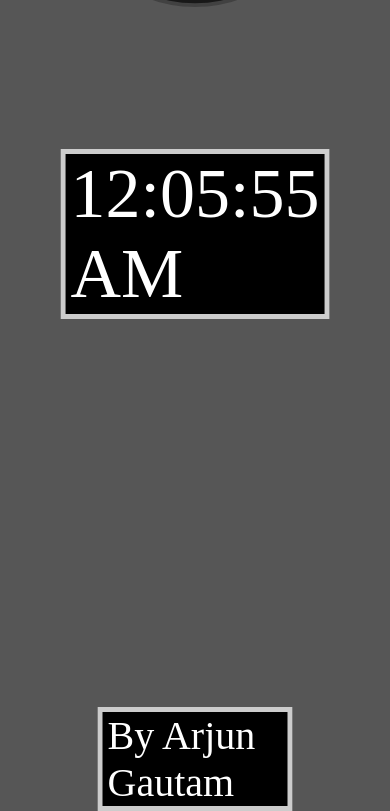
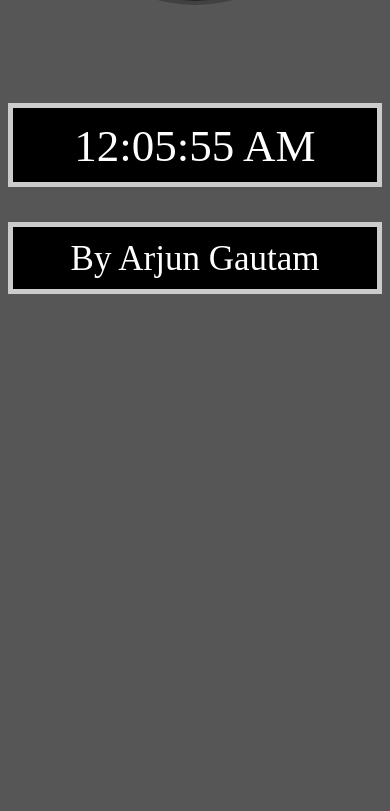
Before and after one commit to arjungautam1/Clock, a plain HTML site: page index.html in a window 390 px wide. Shown: the part 443-1254 px from the top of the page. After the commit the page ends 844 px from the top, so only its background shows below. Drawn offline with Linux system fonts and the light colour scheme.

Commit message:
responsive

```diff
--- a/css/style.css
+++ b/css/style.css
@@ -6,9 +6,9 @@ html{
 .main{
     display:flex;
     /* 	Displays an element as a block-level flex container */
-    padding: 2em;
+    padding: 1em;
     /* Relative to the font-size of the element (2em means 2 times the size of the current font) */
-    height: 90vh;
+    height: 60vh;
     /* Relative to 1% of the height of the viewport* */
     justify-content: center;
     align-items: middle;
@@ -70,25 +70,25 @@ html{
 
 .clock{
     background-color: black;
-    position: absolute;;
-    top:50%;
-    left: 50%;
-    transform: translateX(-50%) translateY(100%);
-    color:white;
-    font-size: 70px;
-    border:5px solid #ccc;
-    padding: 0px 5px 0px 5px;
+    color: white;
+    font-size: 45px;
+    border: 5px solid #ccc;
+    padding: 12px 5px 10px 5px;
+    text-align: center;
+    max-width: 500px;
+    margin: auto;
+    margin-top: 0em;
 }
 .info{
     background-color: black;
-    position: absolute;;
-    top:50%;
-    left: 50%;
-    transform: translateX(-50%) translateY(700%);
-    color:white;
-    font-size: 40px;
-    border:5px solid #ccc;
-    padding: 0px 5px 0px 5px;
+    color: white;
+    font-size: 35px;
+    border: 5px solid #ccc;
+    padding: 12px 5px 10px 5px;
+    text-align: center;
+    max-width: 500px;
+    margin: auto;
+    margin-top: 1em;
 }
 .laser{
 position: absolute;
--- a/index.html
+++ b/index.html
@@ -36,15 +36,17 @@
                 <path class="second-arm" d="M300.5 350V55"/>
                 <circle class="sizing-box" cx="300" cy="300" r="253.9"/>
             </g>
+
         </svg>
-
         </div>
 
-        <div id="MyClockDisplay" class="clock"></div>
 
-        <div id="MyProfile" class="info"></div>
 
-        <div id="WatchName" class="laser"></div>
+
+
     </main>
+    <div id="MyClockDisplay" class="clock"></div>
+    <div id="MyProfile" class="info"></div>
+    <div id="WatchName" class="laser"></div>
 </body>
 </html>
```
